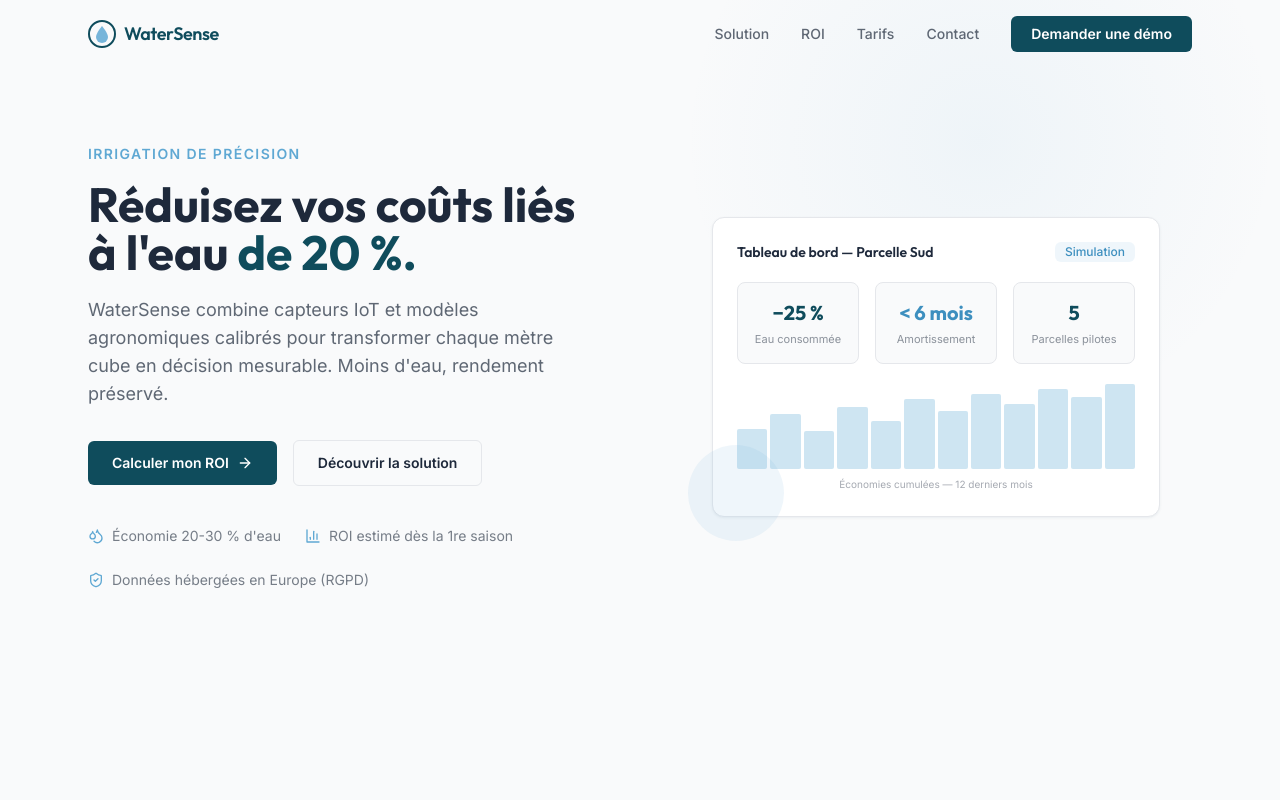
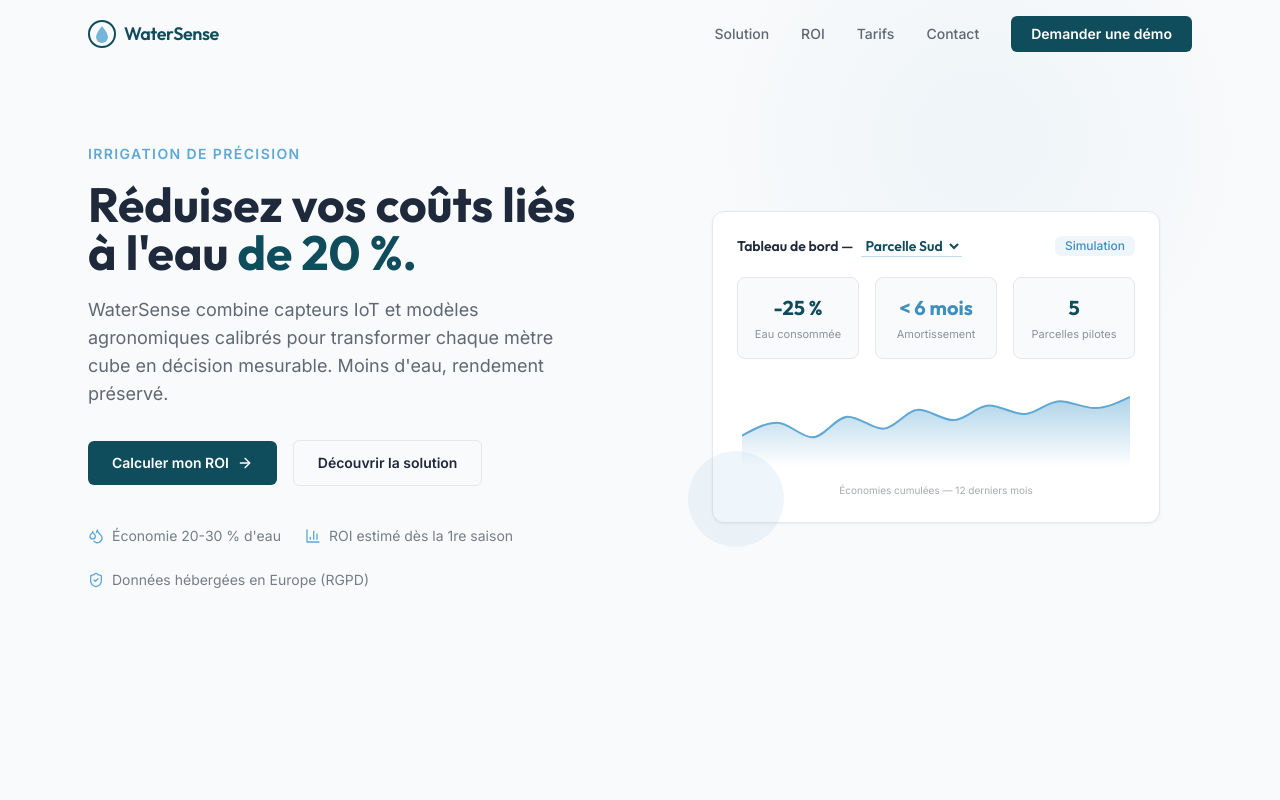
Before and after one commit to wejzi000/WATERSENSE, a Next.js app: page /landing in a window 1280 px wide. Shown: the top 800 px of the page. Built offline with nearby package versions, Linux system fonts and the light colour scheme.

Commit message:
feat: HeroSection dashboard interactif (sélecteur, KPIs dynamiques, mini-graph, animation)

```diff
--- a/package.json
+++ b/package.json
@@ -17,6 +17,7 @@
     "lucide-react": "^0.294.0",
     "next": "^14.0.0",
     "react": "^18.2.0",
+    "react-countup": "^6.5.3",
     "react-dom": "^18.2.0",
     "recharts": "^2.15.4"
   },
--- a/src/components/landing/HeroSection.tsx
+++ b/src/components/landing/HeroSection.tsx
@@ -1,7 +1,11 @@
 'use client'
 
+
+import { useState } from 'react'
 import { motion } from 'framer-motion'
 import { ArrowRight, Droplets, BarChart3, ShieldCheck } from 'lucide-react'
+import { AreaChart, Area, ResponsiveContainer } from 'recharts'
+import CountUp from 'react-countup'
 
 const badges = [
   { icon: Droplets,    label: "Économie 20-30 % d'eau" },
@@ -72,67 +76,106 @@
           </motion.div>
 
           {/* ── Visual ── */}
+
+          {/* ── Visual ── */}
           <motion.div
             initial={{ opacity: 0, x: 40 }}
             animate={{ opacity: 1, x: 0 }}
             transition={{ duration: 0.7, delay: 0.2, ease: 'easeOut' }}
             className="relative hidden lg:block"
           >
+            {/* Parcelles fictives pour la démo */}
+            {(() => {
+              const PARCELLES = [
+                {
+                  name: 'Parcelle Sud',
+                  kpis: { eau: 25, amort: 6, pilotes: 5 },
+                  chart: [40, 55, 38, 62, 48, 70, 58, 75, 65, 80, 72, 85],
+                },
+                {
+                  name: 'Champ Nord',
+                  kpis: { eau: 18, amort: 8, pilotes: 3 },
+                  chart: [30, 45, 28, 52, 38, 60, 48, 65, 55, 70, 62, 75],
+                },
+                {
+                  name: 'Blé Est',
+                  kpis: { eau: 32, amort: 5, pilotes: 2 },
+                  chart: [50, 65, 48, 72, 58, 80, 68, 85, 75, 90, 82, 95],
+                },
+              ]
+              const [selected, setSelected] = useState(0)
+              const parcelle = PARCELLES[selected]
+              return (
                 <div className="relative mx-auto w-full max-w-md">
-              {/* Card dashboard mock */}
                   <div className="rounded-xl border border-border bg-white p-6 shadow-card">
-                {/* Mini header */}
+                    {/* Mini header + sélecteur */}
                     <div className="mb-5 flex items-center justify-between">
                       <span className="font-display text-sm font-semibold text-ink">
-                    Tableau de bord — Parcelle Sud
+                        Tableau de bord —
+                        <select
+                          className="ml-2 bg-transparent font-display text-sm text-primary outline-none border-b border-accent/40 focus:border-accent"
+                          value={selected}
+                          onChange={e => setSelected(Number(e.target.value))}
+                        >
+                          {PARCELLES.map((p, i) => (
+                            <option key={p.name} value={i}>{p.name}</option>
+                          ))}
+                        </select>
                       </span>
                       <span className="rounded-btn bg-accent/10 px-2.5 py-0.5 text-xs font-medium text-accent-dark">
                         Simulation
                       </span>
                     </div>
 
-                {/* KPI row */}
+                    {/* KPI row animée */}
                     <div className="grid grid-cols-3 gap-4">
-                  {[
-                    { value: '−25 %', sub: 'Eau consommée',  color: 'text-primary' },
-                    { value: '< 6 mois', sub: 'Amortissement', color: 'text-accent-dark' },
-                    { value: '5',     sub: 'Parcelles pilotes', color: 'text-primary' },
-                  ].map((kpi) => (
-                    <div
-                      key={kpi.sub}
-                      className="rounded-lg border border-border bg-surface px-3 py-4 text-center"
-                    >
-                      <p className={`font-display text-xl font-bold ${kpi.color}`}>
-                        {kpi.value}
+                      <div className="rounded-lg border border-border bg-surface px-3 py-4 text-center">
+                        <p className="font-display text-xl font-bold text-primary">
+                          <CountUp end={-parcelle.kpis.eau} duration={1} /> %
                         </p>
-                      <p className="mt-1 text-[11px] text-ink/50">{kpi.sub}</p>
+                        <p className="mt-1 text-[11px] text-ink/50">Eau consommée</p>
                       </div>
-                  ))}
+                      <div className="rounded-lg border border-border bg-surface px-3 py-4 text-center">
+                        <p className="font-display text-xl font-bold text-accent-dark">
+                          {'< '}
+                          <CountUp end={parcelle.kpis.amort} duration={1} /> mois
+                        </p>
+                        <p className="mt-1 text-[11px] text-ink/50">Amortissement</p>
+                      </div>
+                      <div className="rounded-lg border border-border bg-surface px-3 py-4 text-center">
+                        <p className="font-display text-xl font-bold text-primary">
+                          <CountUp end={parcelle.kpis.pilotes} duration={1} />
+                        </p>
+                        <p className="mt-1 text-[11px] text-ink/50">Parcelles pilotes</p>
+                      </div>
                     </div>
 
-                {/* Mini chart placeholder */}
-                <div className="mt-5 flex items-end gap-[3px]">
-                  {[40, 55, 38, 62, 48, 70, 58, 75, 65, 80, 72, 85].map(
-                    (h, i) => (
-                      <div
-                        key={i}
-                        className="flex-1 rounded-sm bg-accent/30"
-                        style={{ height: `${h}px` }}
-                      />
-                    )
-                  )}
+                    {/* Mini chart interactif */}
+                    <div className="mt-5 h-24 w-full">
+                      <ResponsiveContainer width="100%" height="100%">
+                        <AreaChart data={parcelle.chart.map((v, i) => ({ name: `M${i+1}`, value: v }))}>
+                          <defs>
+                            <linearGradient id="heroChart" x1="0" y1="0" x2="0" y2="1">
+                              <stop offset="5%" stopColor="#5FA8D3" stopOpacity={0.8} />
+                              <stop offset="95%" stopColor="#5FA8D3" stopOpacity={0} />
+                            </linearGradient>
+                          </defs>
+                          <Area type="monotone" dataKey="value" stroke="#5FA8D3" fill="url(#heroChart)" strokeWidth={2} dot={false} />
+                        </AreaChart>
+                      </ResponsiveContainer>
                     </div>
                     <p className="mt-2 text-center text-[10px] text-ink/40">
                       Économies cumulées — 12 derniers mois
                     </p>
                   </div>
-
                   {/* Floating accent dot */}
                   <div
                     aria-hidden="true"
                     className="absolute -bottom-6 -left-6 h-24 w-24 rounded-full bg-accent/10"
                   />
                 </div>
+              )
+            })()}
           </motion.div>
         </div>
       </div>
```
Also changed, not shown: 1 other file (tests, documents, lock files or other folders). Lines whose indentation alone changed are shown as unchanged.
